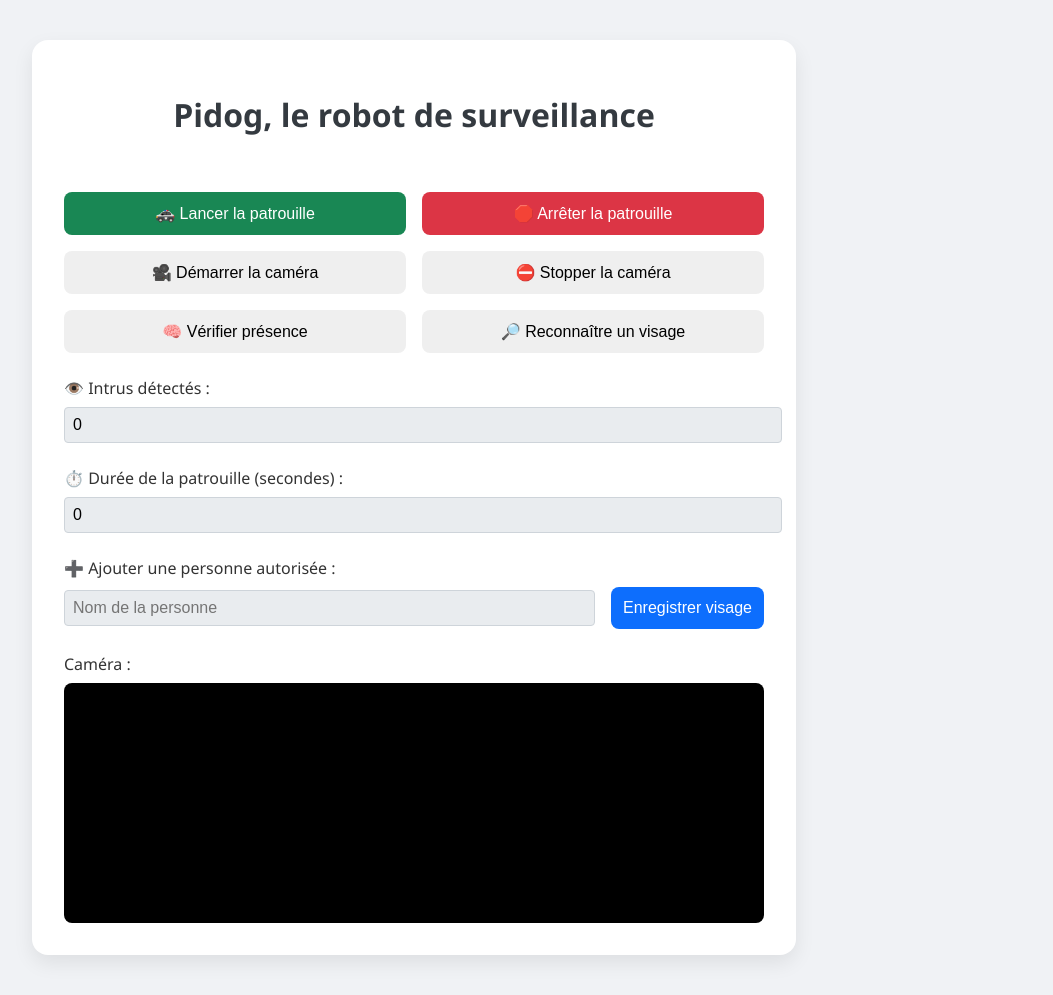
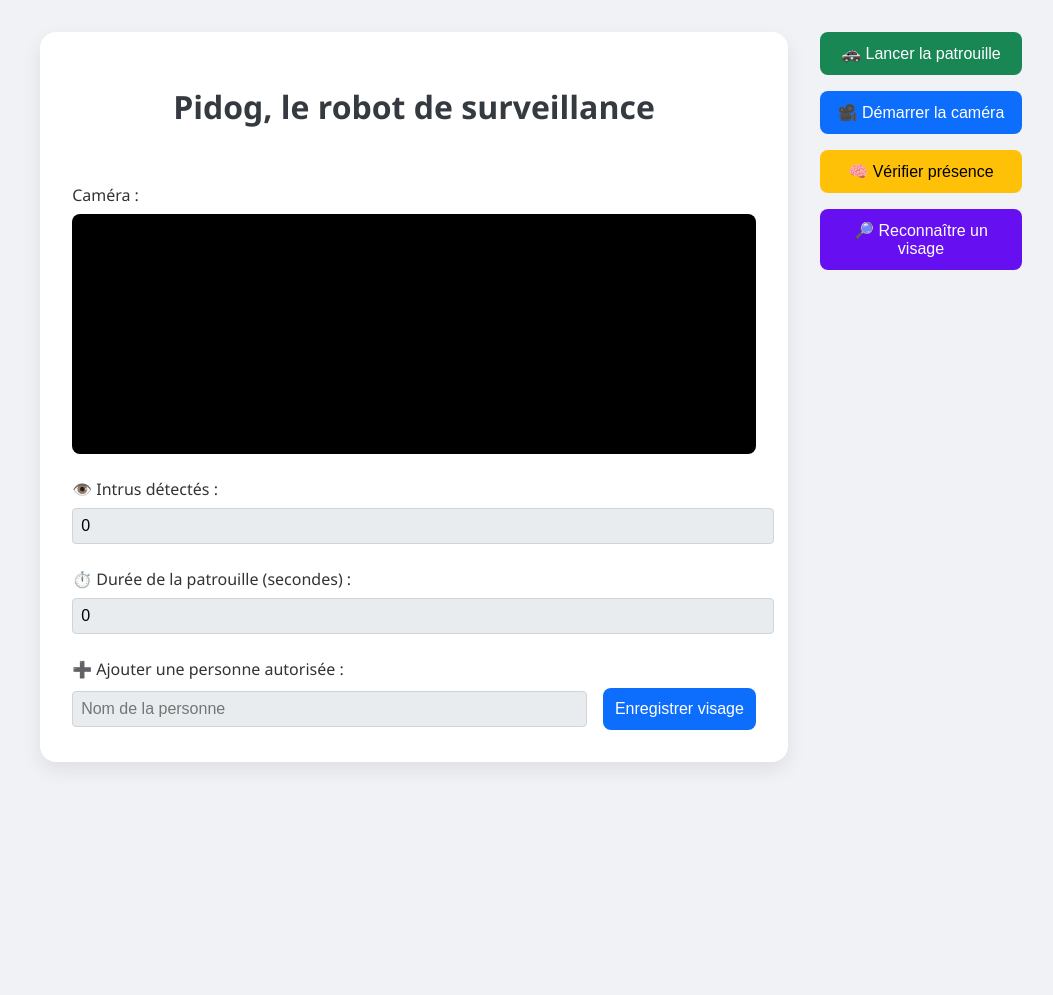
Before and after one commit to Rijenth/pidog_flask, a Flask app: page / in a window 1280 px wide. Shown: the whole page, without its empty margins (226-1279 px from the left). After the commit the page ends 766 px from the top, so only its background shows below. Run offline with Flask 3, Linux system fonts and the light colour scheme.

Commit message:
Update UI

```diff
--- a/templates/index.html
+++ b/templates/index.html
@@ -9,6 +9,11 @@
       background-color: #f0f2f5;
       padding: 2rem;
       color: #333;
+      display: flex;
+      justify-content: center;
+      /* max-width: 1024px; */
+      margin: auto;
+      gap: 2rem;
     }
 
     h1 {
@@ -18,20 +23,25 @@
     }
 
     .container {
-      max-width: 700px;
-      margin: auto;
       background-color: #fff;
       padding: 2rem;
       border-radius: 16px;
       box-shadow: 0 8px 20px rgba(0, 0, 0, 0.08);
       display: grid;
       gap: 1.5rem;
+      flex: auto;
+    }
+
+    .flex-1 {
+      flex: 1;
     }
 
     .button-group {
+      max-width: 280px;
       display: flex;
-      flex-wrap: wrap;
-      justify-content: space-evenly;
+      flex-direction: column;
+      /* flex-wrap: wrap;
+      justify-content: space-evenly; */
       gap: 1rem;
     }
 
@@ -42,11 +52,22 @@
       border-radius: 8px;
       font-size: 1rem;
       cursor: pointer;
+      background-color: white;
       transition: background-color 0.3s ease;
     }
 
     #startBtn { background-color: #198754; color: white; }
     #stopBtn { background-color: #dc3545; color: white; }
+    #patrolToggleBtn {
+      color: white;
+      background-color: #198754; /* changera dynamiquement */
+    }
+
+    #cameraToggleBtn {
+      color: white;
+      background-color: #0d6efd; /* changera dynamiquement */
+    }
+
 
     button:hover { opacity: 0.9; }
 
@@ -95,17 +116,24 @@
   </style>
 </head>
 <body>
-  <div class="container">
+  <div class="flex-1"></div>
+
+  <main class="container">
     <h1>Pidog, le robot de surveillance</h1>
 
-    <div class="button-group">
-      <button id="startBtn">🚓 Lancer la patrouille</button>
-      <button id="stopBtn">🛑 Arrêter la patrouille</button>
-      <button id="cameraBtn">🎥 Démarrer la caméra</button>
-      <button id="stopCameraBtn">⛔ Stopper la caméra</button>
-      <button id="detectFaceBtn">🧠 Vérifier présence</button>
-      <button id="recognizeBtn">🔎 Reconnaître un visage</button>
+    <div class="field-group">
+      <label for="camera">Caméra :</label>
+      <video
+        id="camera"
+        width="100%"
+        height="240"
+        autoplay
+        playsinline
+        style="border-radius:8px; background:#000;">
+      </video>
     </div>
+
+    <div class="info-box" id="infoBox"></div>
 
     <div class="field-group">
       <label for="intruderCount">👁️ Intrus détectés :</label>
@@ -125,26 +153,24 @@
       </div>
     </div>
 
-    <div class="field-group">
-      <label for="camera">Caméra :</label>
-      <video
-        id="camera"
-        width="100%"
-        height="240"
-        autoplay
-        playsinline
-        style="border-radius:8px; background:#000;">
-      </video>
+  </main>
+
+  <aside class="flex-1">
+    <div class="button-group">
+      <button id="patrolToggleBtn">🚓 Lancer la patrouille</button>
+      <button id="cameraToggleBtn">🎥 Démarrer la caméra</button>
+      <button id="detectFaceBtn" style="background-color: #ffc107;">🧠 Vérifier présence</button>
+      <button id="recognizeBtn" style="background-color: #6610f2; color: white;">🔎 Reconnaître un visage</button>
     </div>
-
-    <div class="info-box" id="infoBox"></div>
-  </div>
+  </aside>
 
   <script>
     let patrolInterval = null;
     let patrolSeconds = 0;
     let intruderCount = 0;
     let cameraStream = null;
+    let isPatrolRunning = false;
+    let isCameraRunning = false;
 
     const video = document.getElementById('camera');
     const infoBox = document.getElementById("infoBox");
@@ -175,12 +201,20 @@
       return res.json();
     }
 
-    document.getElementById("startBtn").addEventListener("click", async () => {
+    const patrolBtn = document.getElementById("patrolToggleBtn");
+    const cameraBtn = document.getElementById("cameraToggleBtn");
+
+    patrolBtn.addEventListener("click", async () => {
+      if (!isPatrolRunning) {
         const res = await fetch("/send-command", {
           method: "POST",
-        body: new URLSearchParams({ command: "start-patrol" })
+          body: new URLSearchParams({ command: "start-patrol" }),
         });
         showMessage(await res.text());
+        patrolBtn.textContent = "🛑 Arrêter la patrouille";
+        patrolBtn.style.backgroundColor = "#dc3545";
+        isPatrolRunning = true;
+
         patrolSeconds = 0;
         document.getElementById("patrolDuration").value = 0;
         clearInterval(patrolInterval);
@@ -188,38 +222,46 @@
           patrolSeconds++;
           document.getElementById("patrolDuration").value = patrolSeconds;
         }, 1000);
-    });
-
-    document.getElementById("stopBtn").addEventListener("click", async () => {
+      } else {
         const res = await fetch("/send-command", {
           method: "POST",
-        body: new URLSearchParams({ command: "stop-patrol" })
+          body: new URLSearchParams({ command: "stop-patrol" }),
         });
         showMessage(await res.text());
         clearInterval(patrolInterval);
         patrolSeconds = 0;
         document.getElementById("patrolDuration").value = 0;
+
+        patrolBtn.textContent = "🚓 Lancer la patrouille";
+        patrolBtn.style.backgroundColor = "#198754";
+        isPatrolRunning = false;
+      }
     });
 
-    document.getElementById("cameraBtn").addEventListener("click", async () => {
-      if (cameraStream) return showMessage("Caméra déjà active.");
+    cameraBtn.addEventListener("click", async () => {
+      if (!isCameraRunning) {
         try {
           cameraStream = await navigator.mediaDevices.getUserMedia({ video: true });
           video.srcObject = cameraStream;
           video.play();
           showMessage("Caméra démarrée !");
+          cameraBtn.textContent = "⛔ Stopper la caméra";
+          cameraBtn.style.backgroundColor = "#dc3545";
+          isCameraRunning = true;
         } catch (err) {
           showMessage("❌ Erreur caméra : " + err.message, 6000);
         }
-    });
-
-    document.getElementById("stopCameraBtn").addEventListener("click", () => {
-      if (!cameraStream) return showMessage("Caméra non active.");
+      } else {
         cameraStream.getTracks().forEach(track => track.stop());
         video.srcObject = null;
         cameraStream = null;
         showMessage("Caméra arrêtée.");
+        cameraBtn.textContent = "🎥 Démarrer la caméra";
+        cameraBtn.style.backgroundColor = "#0d6efd";
+        isCameraRunning = false;
+      }
     });
+
 
     document.getElementById("detectFaceBtn").addEventListener("click", async () => {
       const image = captureImage();
@@ -241,6 +283,7 @@
       } else {
         showMessage("❌ Erreur : " + (res.error || "Inconnue"), 5000);
       }
+      document.getElementById("addName").value = "";
     });
 
     document.getElementById("recognizeBtn").addEventListener("click", async () => {
```
Lines whose indentation alone changed are shown as unchanged.
